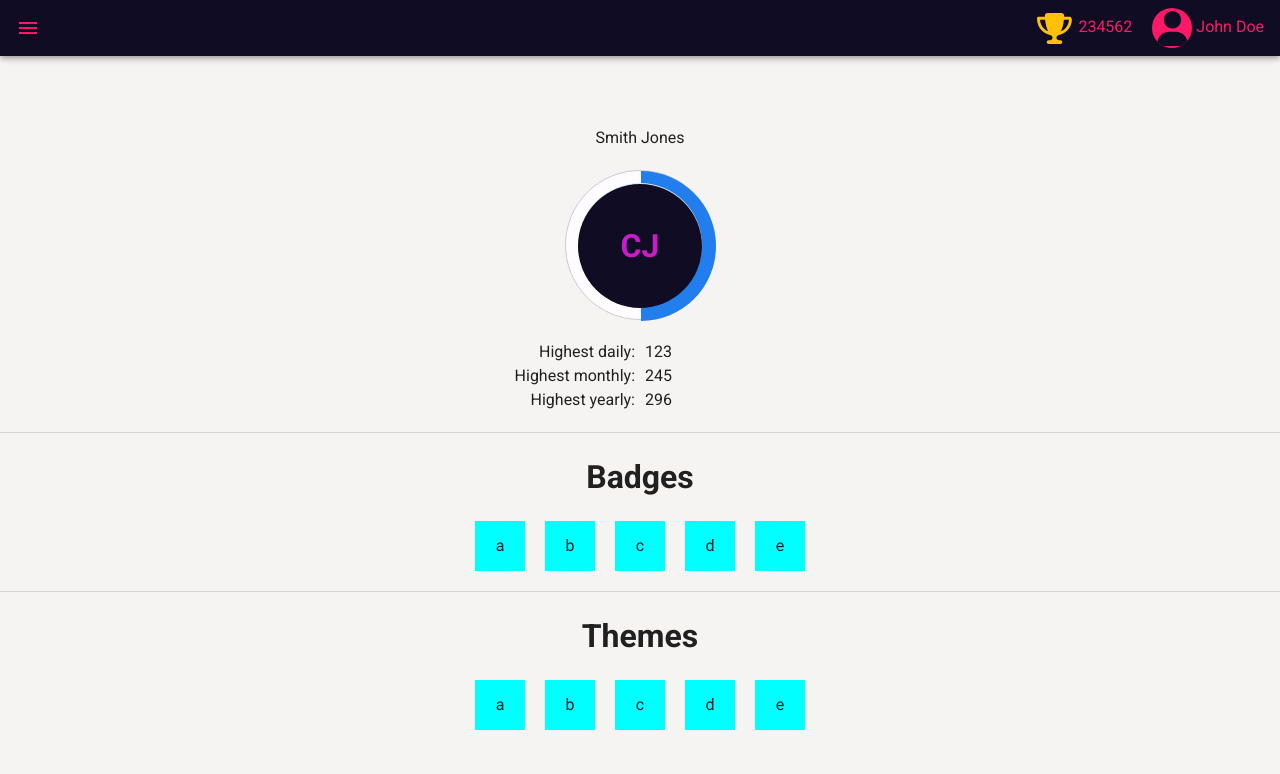
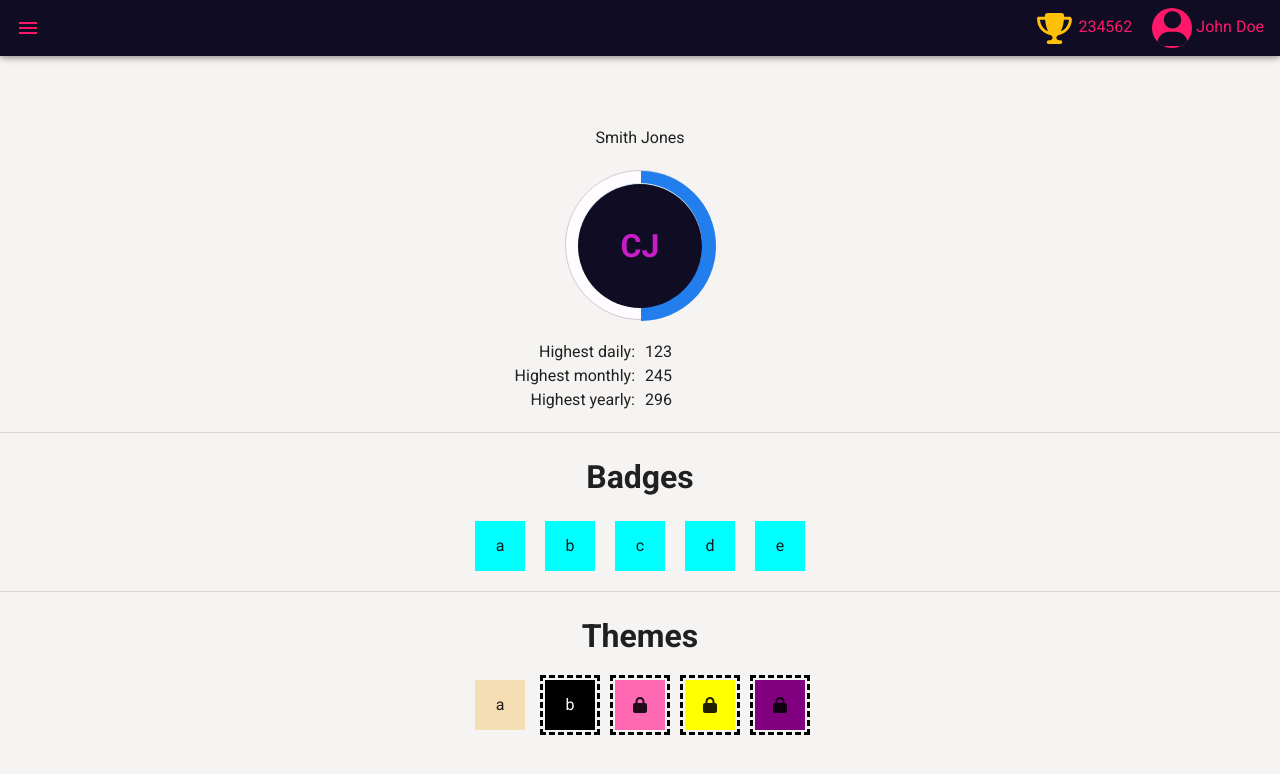
Before and after one commit to stelar7/smartcraft-hackathon-2022-gunnar, a Nuxt app in the folder frontend/: page /profile/user-id-goes-here in a window 1280 px wide. Shown: the top 774 px of the page. Built offline with nearby package versions, Linux system fonts and the light colour scheme.

Commit message:
add toggleable themes

```diff
--- a/frontend/pages/profile/_id.vue
+++ b/frontend/pages/profile/_id.vue
@@ -25,18 +25,38 @@
     <v-divider />
     <h1>Themes</h1>
     <div class="themes">
-      <div>a</div>
-      <div>b</div>
-      <div>c</div>
-      <div>d</div>
-      <div>e</div>
+      <div @click="toggleTheme(false)" :class="['one', { nooutline: !isDark }]">
+        a
+      </div>
+      <div @click="toggleTheme(true)" :class="['two', { nooutline: isDark }]">
+        b
+      </div>
+      <div class="three"><fa-icon :icon="['fa', 'lock']" /></div>
+      <div class="four"><fa-icon :icon="['fa', 'lock']" /></div>
+      <div class="five"><fa-icon :icon="['fa', 'lock']" /></div>
     </div>
   </div>
 </template>
 
 <script>
+import { mapMutations, mapState } from 'vuex';
+
 export default {
   name: 'UserProfile',
+  computed: {
+    ...mapState({
+      isDark: (state) => state.isDarkTheme,
+    }),
+  },
+  methods: {
+    ...mapMutations({
+      changeTheme: 'changeTheme',
+    }),
+    toggleTheme(dark) {
+      this.changeTheme(dark);
+      this.$vuetify.theme.dark = dark;
+    },
+  },
 };
 </script>
 
@@ -106,11 +126,36 @@ export default {
     margin-bottom: 20px;
 
     > div {
-      background: cyan;
       width: 100%;
       height: 100%;
       display: grid;
       place-items: center;
+      cursor: pointer;
+      outline: dashed;
+      outline-offset: 2px;
+      outline-color: black;
+    }
+
+    .nooutline {
+      outline: none;
+    }
+
+    .one {
+      background: wheat;
+    }
+
+    .two {
+      background: black;
+      color: white;
+    }
+    .three {
+      background: hotpink;
+    }
+    .four {
+      background: yellow;
+    }
+    .five {
+      background: purple;
     }
   }
 }
```
